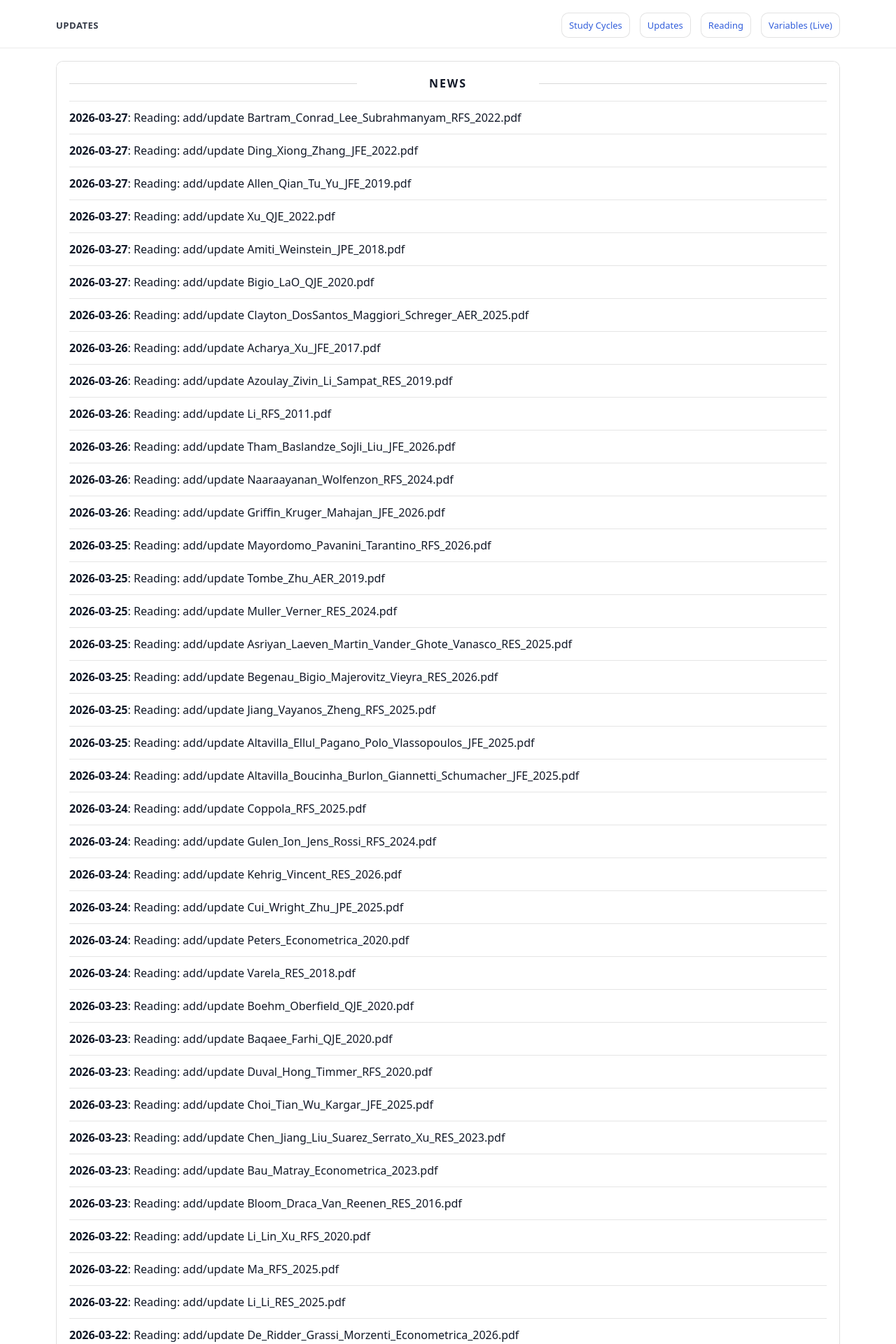
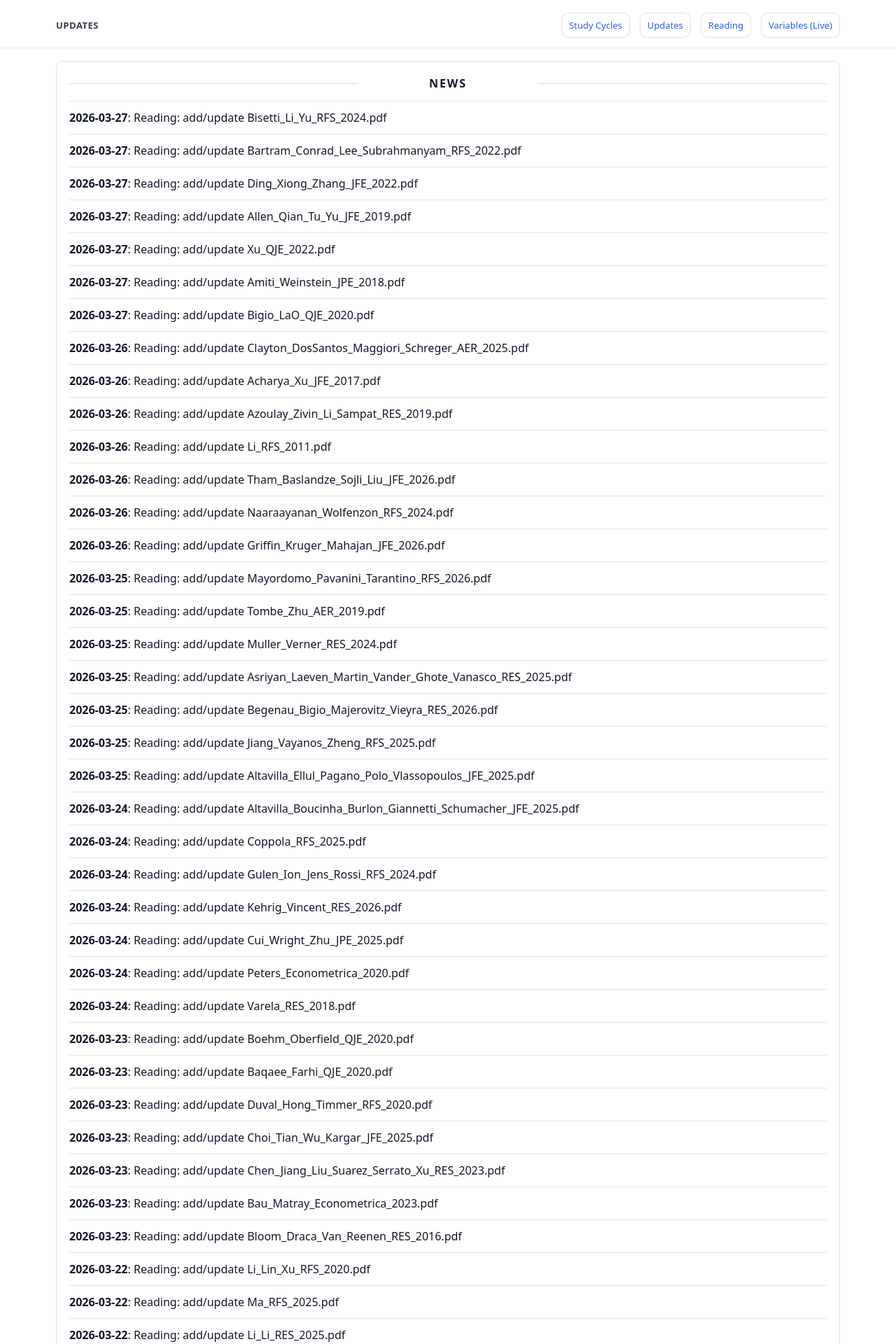
Before and after one commit to yaxinzn/study-archive, a Jekyll site: the page built from updates/index.md, in a window 1280 px wide. Shown: the top 1920 px of the page at 70% size. Built offline with Jekyll 4.4.1, drawn with Linux system fonts in a browser that asks for light colours; some of the changed text lies outside the part shown.

Commit message:
chore: update NEWS feed

```diff
--- a/_data/news.yml
+++ b/_data/news.yml
@@ -1,4 +1,7 @@
 # Auto-generated update history (sorted newest -> oldest). Do not edit manually.
+- ts: "1774613421"
+  date: "2026-03-27"
+  title: "Reading: add/update Bisetti_Li_Yu_RFS_2024.pdf"
 - ts: "1774612267"
   date: "2026-03-27"
   title: "Reading: add/update Bartram_Conrad_Lee_Subrahmanyam_RFS_2022.pdf"
```
